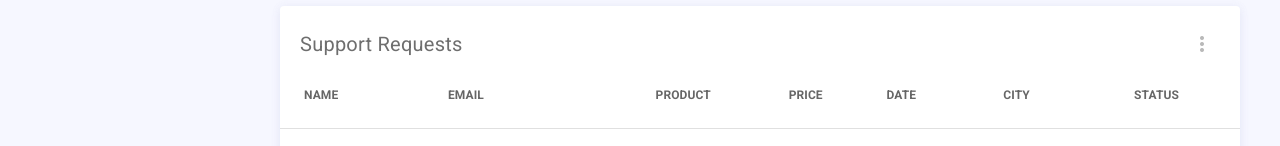
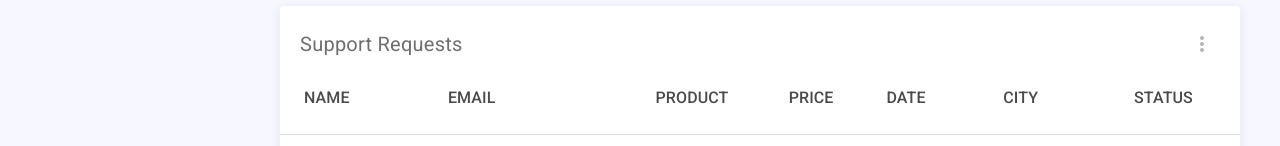
Before and after one commit to flatlogic/material-vue, a Vue app: page /#/dashboard in a window 1280 px wide. Shown: the part 802-948 px from the top of the page. Built offline with nearby package versions, Linux system fonts and the light colour scheme.

Commit message:
Dashboard: fix dropdown elements font-size/font-weight, fix Apex Bar charts visual, support requests table fix header color/size

```diff
--- a/src/config.js
+++ b/src/config.js
@@ -7,6 +7,7 @@ export default {
       success: "#3CD4A0",
       info: "#9013FE",
       textColor: "#B9B9B9",
-      iconColor: "#FFFFFF59"
+      iconColor: "#FFFFFF59",
+      grayBold: '#4a4a4a'
   }
 };
--- a/src/pages/Dashboard/Dashboard.scss
+++ b/src/pages/Dashboard/Dashboard.scss
@@ -16,6 +16,7 @@
     }
   }
   .main-chart-select {
+    font-size: 1rem;
     margin-right: 10px;
     fieldset {
       border-width: 1px!important;
@@ -40,10 +41,23 @@
       }
     }
   }
+  .support-requests {
+    .v-data-table__wrapper {
+      thead tr th {
+        font-size: 1rem;
+        font-weight: 500;
+        color: $title-grey!important;
+      }
+    }
+  }
 }
 
 .v-menu__content {
   box-shadow: $card-shadow!important;
+  .v-list-item__content .v-list-item__title{
+    font-size: 1rem;
+    font-weight: 400;
+  }
 }
 .button-shadow {
   box-shadow: $button-shadow;
--- a/src/pages/Dashboard/Dashboard.vue
+++ b/src/pages/Dashboard/Dashboard.vue
@@ -34,8 +34,7 @@
                   <v-list-item
                     v-for="(item, i) in mock.menu"
                     :key="i"
-                    @click="() => {}"
-                  >
+                    @click="() => {}">
                     <v-list-item-title >{{ item }}</v-list-item-title>
                   </v-list-item>
                 </v-list>
@@ -451,7 +450,7 @@
           </v-card>
         </v-col>
         <v-col cols=12>
-          <v-card class="mx-1 mb-1">
+          <v-card class="support-requests mx-1 mb-1">
             <v-card-title class="pa-5 pb-0">
               <p>Support Requests</p>
               <v-spacer></v-spacer>
@@ -460,8 +459,7 @@
                   <v-btn
                     icon
                     v-bind="attrs"
-                    v-on="on"
-                  >
+                    v-on="on">
                     <v-icon color="textColor">mdi-dots-vertical</v-icon>
                   </v-btn>
                 </template>
@@ -469,8 +467,7 @@
                   <v-list-item
                     v-for="(item, i) in mock.menu"
                     :key="i"
-                    @click="() => {}"
-                  >
+                    @click="() => {}">
                     <v-list-item-title>{{ item }}</v-list-item-title>
                   </v-list-item>
                 </v-list>
--- a/src/pages/Dashboard/mock.js
+++ b/src/pages/Dashboard/mock.js
@@ -324,7 +324,7 @@ export default {
       },
       plotOptions: {
         bar: {
-          columnWidth: "40%",
+          columnWidth: "50%",
           distributed: true,
           endingShape: "rounded",
           startingShape: "rounded",
@@ -386,7 +386,7 @@ export default {
       },
       plotOptions: {
         bar: {
-          columnWidth: "35%",
+          columnWidth: "45%",
           distributed: true,
           endingShape: "rounded",
           startingShape: "rounded",
@@ -438,7 +438,7 @@ export default {
       }
     },
     series: [{
-      data: [70, 63, 84, 79, 70, 65, 80]
+      data: [30, 23, 54, 69, 40, 25, 60]
     }],
   },
   apexBar3: {
@@ -455,7 +455,7 @@ export default {
       },
       plotOptions: {
         bar: {
-          columnWidth: "35%",
+          columnWidth: "45%",
           distributed: true,
           endingShape: "rounded",
           startingShape: "rounded",
@@ -507,7 +507,7 @@ export default {
       }
     },
     series: [{
-      data: [70, 63, 84, 79, 70, 65, 80]
+      data: [60, 43, 24, 19, 30, 45, 60]
     }],
   }
 };
```
Lines whose indentation alone changed are shown as unchanged.
